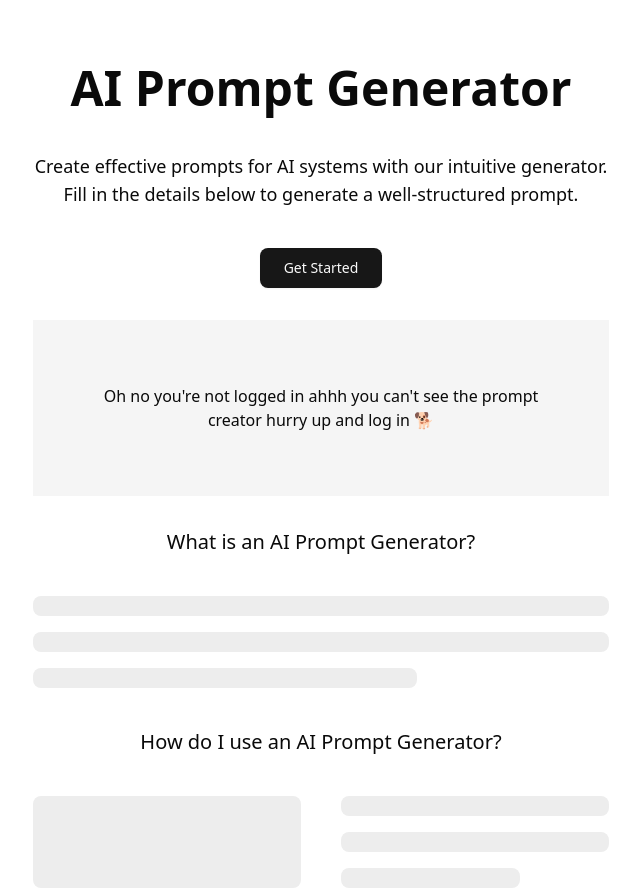
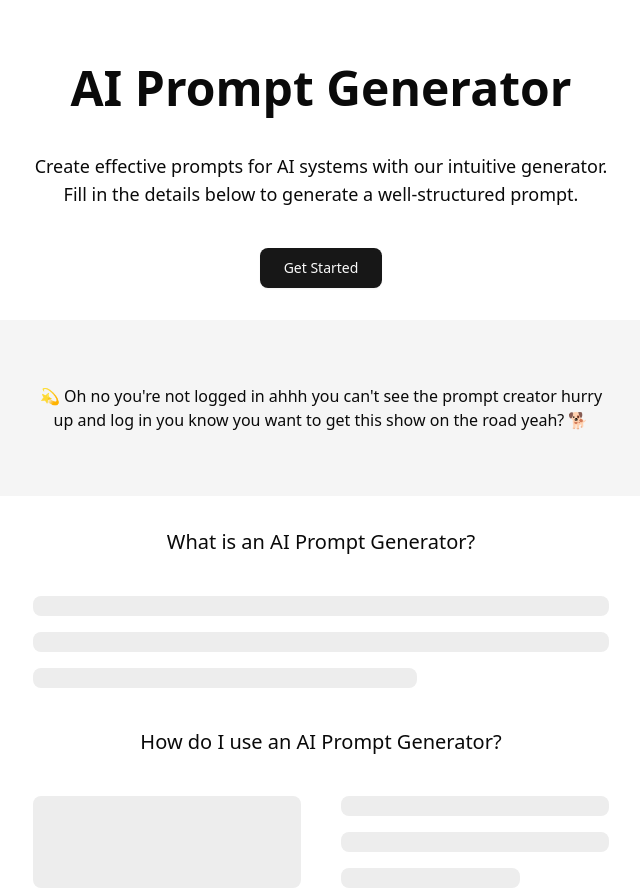
Before and after one commit to chingu-voyages/V54-tier3-team-37, a React (Vite) app in the folder frontend/: page / in a window 1280 px wide. Shown: the whole page, without its empty margins (319-959 px from the left). Built offline with nearby package versions, Linux system fonts and the light colour scheme.

Commit message:
feat(homepage): Format boilerplace components and adjust appearance of PromptGen placeholder

```diff
--- a/frontend/src/App.tsx
+++ b/frontend/src/App.tsx
@@ -6,9 +6,17 @@ function App() {
   let user;
 
   return (
-    <div className="flex flex-col gap-8 h-screen w-screen items-center justify-start py-16">
+    <div className="flex h-screen w-screen flex-col items-center justify-start gap-8 py-16">
       <Hero />
-      {user ? <PromptGenMockup /> : <div className="bg-muted w-full max-w-xl text-center p-16">Oh no you're not logged in ahhh you can't see the prompt creator hurry up and log in 🐕</div>}
+      {user ? (
+        <PromptGenMockup />
+      ) : (
+        <div className="bg-muted w-full p-16">
+          <p className="text-center max-w-xl mx-auto">
+            💫 Oh no you're not logged in ahhh you can't see the prompt creator hurry up and log in you know you want to get this show on the road yeah? 🐕
+          </p>
+        </div>
+      )}
       <About />
     </div>
   );
--- a/frontend/src/components/About.tsx
+++ b/frontend/src/components/About.tsx
@@ -2,20 +2,20 @@ import { Skeleton } from './ui/skeleton';
 
 const About = () => {
   return (
-    <section className="text-center flex w-full max-w-xl flex-col items-center gap-10">
+    <section className="flex w-full max-w-xl flex-col items-center gap-10 text-center">
       <h3 className="text-xl">What is an AI Prompt Generator?</h3>
       <div className="w-full space-y-4">
-        <Skeleton className=" h-5 w-full" />
-        <Skeleton className=" h-5 w-full" />
-        <Skeleton className=" h-5 w-2/3" />
+        <Skeleton className="h-5 w-full" />
+        <Skeleton className="h-5 w-full" />
+        <Skeleton className="h-5 w-2/3" />
       </div>
       <h3 className="text-xl">How do I use an AI Prompt Generator?</h3>
-      <div className="w-full flex justfiy-between gap-10">
+      <div className="justfiy-between flex w-full gap-10">
         <Skeleton className="h-full w-full" />
         <div className="w-full space-y-4">
-          <Skeleton className=" h-5 w-full" />
-          <Skeleton className=" h-5 w-full" />
-          <Skeleton className=" h-5 w-2/3" />
+          <Skeleton className="h-5 w-full" />
+          <Skeleton className="h-5 w-full" />
+          <Skeleton className="h-5 w-2/3" />
         </div>
       </div>
     </section>
--- a/frontend/src/components/Hero.tsx
+++ b/frontend/src/components/Hero.tsx
@@ -2,7 +2,7 @@ import { Button } from './ui/button';
 
 const Hero = () => {
   return (
-    <section className="text-center flex max-w-xl flex-col items-center gap-10">
+    <section className="flex max-w-xl flex-col items-center gap-10 text-center">
       <h1 className="text-5xl font-bold">AI Prompt Generator</h1>
       <p className="text-lg">
         Create effective prompts for AI systems with our intuitive generator. Fill in the details
@@ -11,6 +11,6 @@ const Hero = () => {
       <Button size="lg">Get Started</Button>
     </section>
   );
-}
+};
 
-export default Hero
+export default Hero;
--- a/frontend/src/components/PromptGenMockup.tsx
+++ b/frontend/src/components/PromptGenMockup.tsx
@@ -184,6 +184,6 @@ const PromptGenMockup = () => {
       </Button>
     </div>
   );
-}
+};
 
 export default PromptGenMockup;
```
